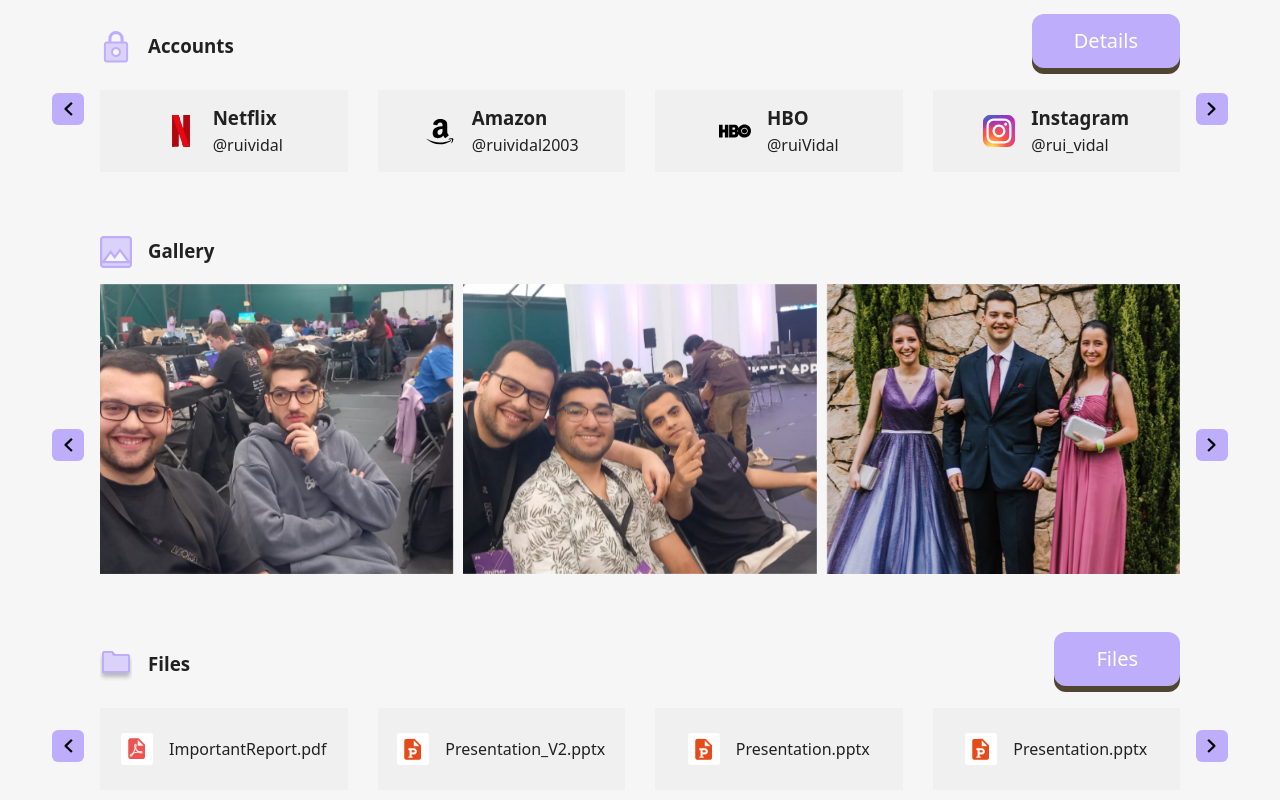
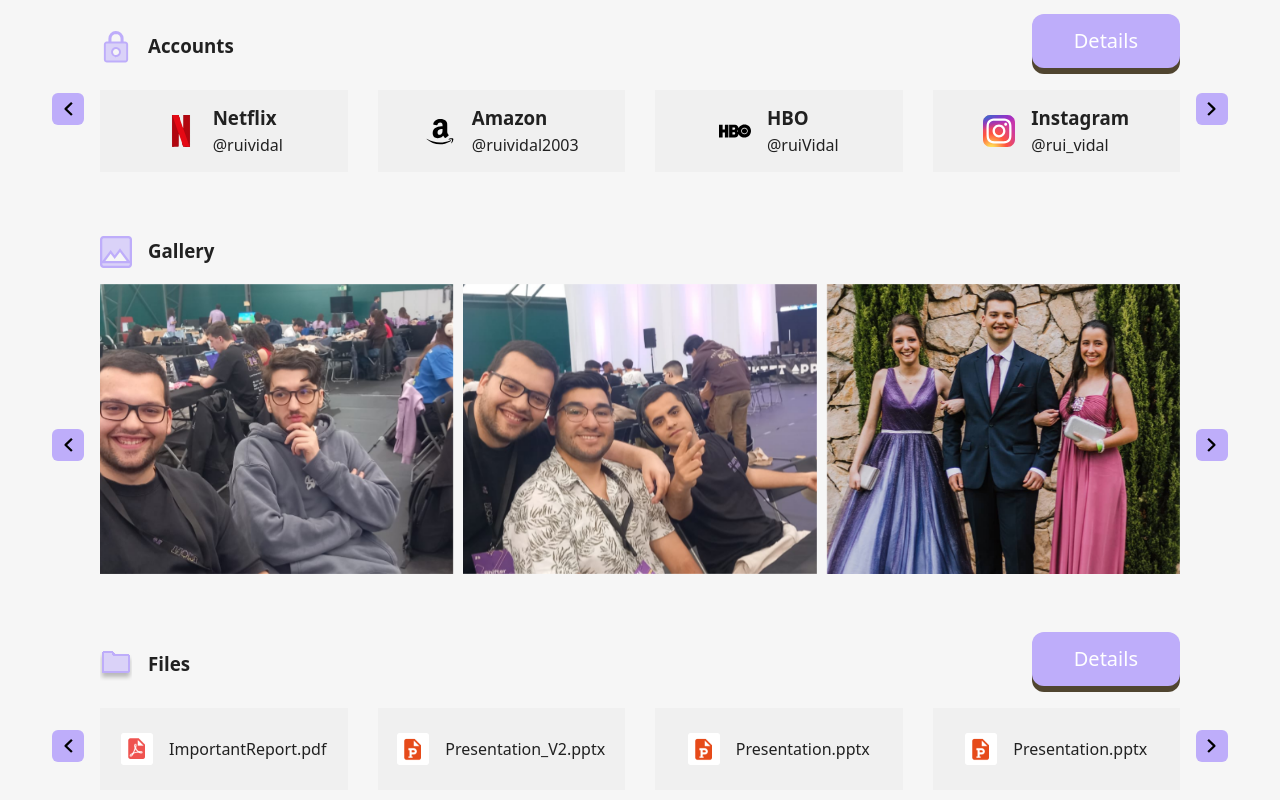
Before and after one commit to puctw/PostScriptum, a React (Vite) app: page /dashboard in a window 1280 px wide. Shown: the part 282-1082 px from the top of the page. Built offline with nearby package versions, Linux system fonts and the light colour scheme; no server answers; sample sign-in values are in the browser's storage.

Commit message:
small_change

```diff
--- a/src/app/dashboard/dashboard.jsx
+++ b/src/app/dashboard/dashboard.jsx
@@ -206,7 +206,7 @@ export default function Dashboard() {
             </div>
 
             <Link to="/files" className="pushable files-btn">
-              <span className="front">Files</span>
+              <span className="front">Details</span>
             </Link>
 
           </div>
```
